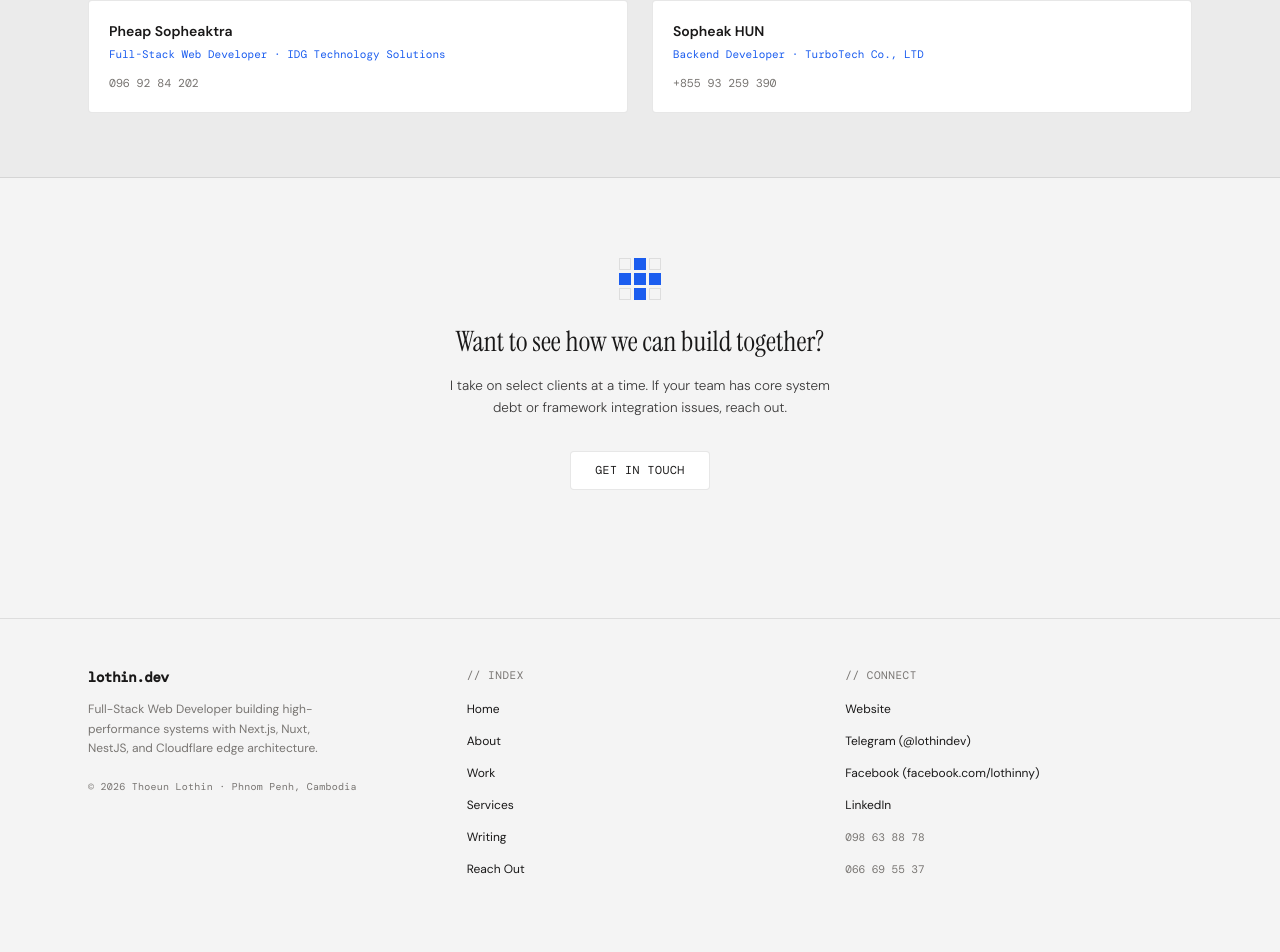
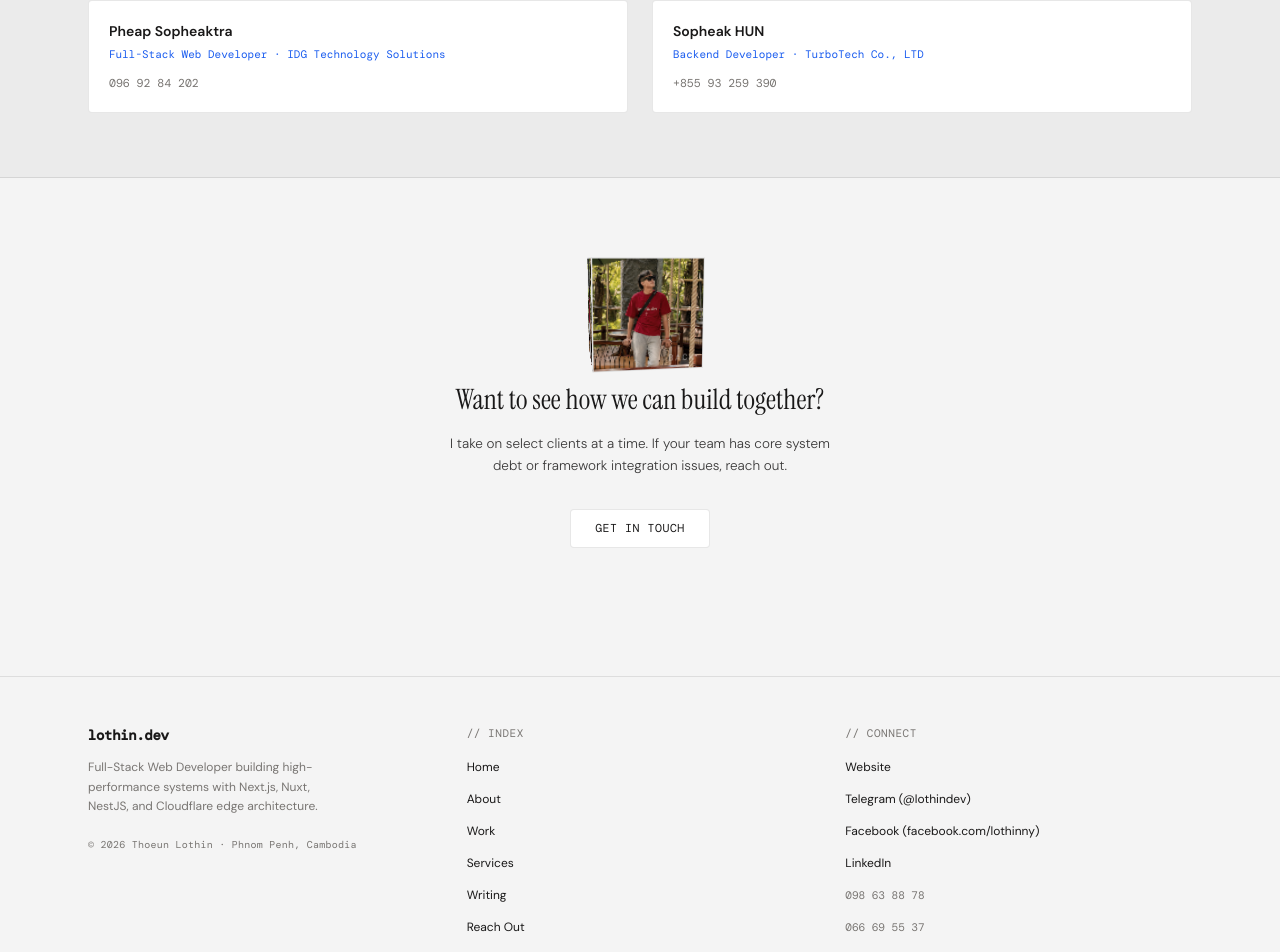
Before and after one commit to lothin1999/lothin-portfolio, a Next.js app: page /about in a window 1280 px wide. Shown: the part 4291-5243 px from the top of the page. Built offline with nearby package versions, Linux system fonts and the light colour scheme; no server answers.

Commit message:
feat: implement interactive 3D ImageCube component and integrate into About page CTA section

```diff
--- a/src/app/about/page.tsx
+++ b/src/app/about/page.tsx
@@ -4,7 +4,7 @@ import { getCVData } from "@/lib/cvStore";
 import { buildMetadata, breadcrumbsJsonLd } from "@/lib/seo";
 import { ActivePathBridge } from "@/components/ui/ActivePathBridge";
 import { ScrambleText } from "@/components/ui/ScrambleText";
-import { Glyph } from "@/components/ui/Glyph";
+import { AboutCTA } from "@/components/sections/AboutCTA";
 import { Chip } from "@/components/ui/Chip";
 import { ArrowUpRight } from "lucide-react";
 
@@ -377,23 +377,13 @@ export default async function AboutPage() {
       )}
 
       {/* Call to Action */}
-      <section className="py-20 text-center">
-        <div className="max-w-md mx-auto px-6 flex flex-col items-center gap-4">
-          <Glyph pattern="010111010" hoverPattern="111111111" size={42} gap={3} color="var(--accent)" />
-          <h2 className="font-serif text-[28px] text-ink leading-tight mt-2">
-            {cv.adminSettings?.aboutCta?.title || "Want to see how we can build together?"}
-          </h2>
-          <p className="text-[13.5px] text-ink2 leading-relaxed font-sans font-light max-w-sm">
-            {cv.adminSettings?.aboutCta?.desc || "I take on select clients at a time. If your team has core system debt or framework integration issues, reach out."}
-          </p>
-          <Link
-            href={cv.adminSettings?.aboutCta?.buttonHref || "/contact"}
-            className="mt-4 px-6 py-2.5 font-mono text-[11.5px] uppercase tracking-wider text-ink border border-rule hover:border-ink rounded bg-surface hover:bg-[var(--color-surface-subtle)] transition-all inline-block"
-          >
-            {cv.adminSettings?.aboutCta?.buttonText || "Get in touch"}
-          </Link>
-        </div>
-      </section>
+      <AboutCTA
+        title={cv.adminSettings?.aboutCta?.title}
+        desc={cv.adminSettings?.aboutCta?.desc}
+        buttonText={cv.adminSettings?.aboutCta?.buttonText}
+        buttonHref={cv.adminSettings?.aboutCta?.buttonHref}
+        photoUrl={profile.photoUrl}
+      />
     </div>
   );
 }
--- a/src/app/globals.css
+++ b/src/app/globals.css
@@ -740,3 +740,20 @@ details p {
     transparent
   );
 }
+
+/* 3D Image Cube */
+@keyframes cubeRotate {
+  0%   { transform: rotateX(-15deg) rotateY(0deg); }
+  25%  { transform: rotateX(15deg)  rotateY(90deg); }
+  50%  { transform: rotateX(-10deg) rotateY(180deg); }
+  75%  { transform: rotateX(20deg)  rotateY(270deg); }
+  100% { transform: rotateX(-15deg) rotateY(360deg); }
+}
+
+.image-cube-wrapper:hover .image-cube {
+  filter: drop-shadow(0 0 24px rgba(27, 93, 239, 0.18));
+}
+
+[data-theme="dark"] .image-cube-wrapper:hover .image-cube {
+  filter: drop-shadow(0 0 24px rgba(74, 127, 247, 0.25));
+}
--- /dev/null
+++ b/src/components/sections/AboutCTA.tsx
@@ -0,0 +1,44 @@
+"use client";
+
+import Link from "next/link";
+import { ImageCube } from "@/components/ui/ImageCube";
+
+interface AboutCTAProps {
+  title?: string;
+  desc?: string;
+  buttonText?: string;
+  buttonHref?: string;
+  photoUrl?: string;
+}
+
+export function AboutCTA({
+  title = "Want to see how we can build together?",
+  desc = "I take on select clients at a time. If your team has core system debt or framework integration issues, reach out.",
+  buttonText = "Get in touch",
+  buttonHref = "/contact",
+  photoUrl,
+}: AboutCTAProps) {
+  return (
+    <section className="py-20 text-center">
+      <div className="max-w-md mx-auto px-6 flex flex-col items-center gap-4">
+        <ImageCube
+          imageUrl={photoUrl}
+          fallbackText="SYS"
+          size={100}
+        />
+        <h2 className="font-serif text-[28px] text-ink leading-tight mt-2">
+          {title}
+        </h2>
+        <p className="text-[13.5px] text-ink2 leading-relaxed font-sans font-light max-w-sm">
+          {desc}
+        </p>
+        <Link
+          href={buttonHref}
+          className="mt-4 px-6 py-2.5 font-mono text-[11.5px] uppercase tracking-wider text-ink border border-rule hover:border-ink rounded bg-surface hover:bg-[var(--color-surface-subtle)] transition-all inline-block"
+        >
+          {buttonText}
+        </Link>
+      </div>
+    </section>
+  );
+}
--- /dev/null
+++ b/src/components/ui/ImageCube.tsx
@@ -0,0 +1,176 @@
+"use client";
+
+import { useState, useRef } from "react";
+
+interface ImageCubeProps {
+  /** URL of the image to show on cube faces */
+  imageUrl?: string;
+  /** Fallback text if no image */
+  fallbackText?: string;
+  /** Size of the cube in px */
+  size?: number;
+  /** CSS class */
+  className?: string;
+}
+
+export function ImageCube({
+  imageUrl,
+  fallbackText = "//",
+  size = 120,
+  className = "",
+}: ImageCubeProps) {
+  const [isPaused, setIsPaused] = useState(false);
+  const cubeRef = useRef<HTMLDivElement>(null);
+  const half = size / 2;
+
+  const faceStyle = (transform: string): React.CSSProperties => ({
+    position: "absolute",
+    width: `${size}px`,
+    height: `${size}px`,
+    backfaceVisibility: "hidden",
+    transform,
+    overflow: "hidden",
+    border: "1px solid var(--rule)",
+  });
+
+  const imgStyle: React.CSSProperties = {
+    width: "100%",
+    height: "100%",
+    objectFit: "cover",
+    display: "block",
+  };
+
+  const overlayColors = [
+    "rgba(var(--accent-rgb, 99,102,241), 0.08)",
+    "rgba(var(--accent-orange-rgb, 234,88,12), 0.10)",
+    "rgba(99, 102, 241, 0.06)",
+    "rgba(234, 88, 12, 0.08)",
+    "rgba(99, 102, 241, 0.12)",
+    "rgba(234, 88, 12, 0.06)",
+  ];
+
+  const transforms = [
+    `rotateY(0deg) translateZ(${half}px)`,     // front
+    `rotateY(180deg) translateZ(${half}px)`,   // back
+    `rotateY(90deg) translateZ(${half}px)`,    // right
+    `rotateY(-90deg) translateZ(${half}px)`,   // left
+    `rotateX(90deg) translateZ(${half}px)`,    // top
+    `rotateX(-90deg) translateZ(${half}px)`,   // bottom
+  ];
+
+  return (
+    <div
+      className={`image-cube-wrapper ${className}`}
+      style={{
+        width: `${size}px`,
+        height: `${size}px`,
+        perspective: `${size * 4}px`,
+        perspectiveOrigin: "50% 50%",
+      }}
+      onMouseEnter={() => setIsPaused(true)}
+      onMouseLeave={() => setIsPaused(false)}
+    >
+      <div
+        ref={cubeRef}
+        className="image-cube"
+        style={{
+          width: `${size}px`,
+          height: `${size}px`,
+          position: "relative",
+          transformStyle: "preserve-3d",
+          animation: `cubeRotate 12s cubic-bezier(0.45, 0.05, 0.55, 0.95) infinite`,
+          animationPlayState: isPaused ? "paused" : "running",
+          transition: "animation-play-state 0.3s ease",
+        }}
+      >
+        {transforms.map((tf, i) => (
+          <div key={i} style={faceStyle(tf)}>
+            {imageUrl ? (
+              <>
+                <img
+                  src={imageUrl}
+                  alt=""
+                  style={{
+                    ...imgStyle,
+                    filter: i === 0 ? "none" : `grayscale(${20 + i * 12}%) brightness(${1 - i * 0.04})`,
+                  }}
+                  draggable={false}
+                />
+                {/* Tinted overlay per face */}
+                <div
+                  style={{
+                    position: "absolute",
+                    inset: 0,
+                    background: overlayColors[i],
+                    mixBlendMode: "multiply",
+                  }}
+                />
+                {/* Corner index label */}
+                <span
+                  style={{
+                    position: "absolute",
+                    bottom: "4px",
+                    right: "6px",
+                    fontFamily: "var(--font-mono, monospace)",
+                    fontSize: "8px",
+                    letterSpacing: "1.5px",
+                    color: "rgba(255,255,255,0.5)",
+                    textTransform: "uppercase",
+                  }}
+                >
+                  {["front", "back", "right", "left", "top", "bottom"][i]}
+                </span>
+              </>
+            ) : (
+              <div
+                style={{
+                  width: "100%",
+                  height: "100%",
+                  background: "var(--surface)",
+                  display: "flex",
+                  alignItems: "center",
+                  justifyContent: "center",
+                }}
+              >
+                <span
+                  style={{
+                    fontFamily: "var(--font-mono, monospace)",
+                    fontSize: `${size * 0.15}px`,
+                    color: "var(--muted)",
+                    letterSpacing: "2px",
+                  }}
+                >
+                  {fallbackText}
+                </span>
+              </div>
+            )}
+          </div>
+        ))}
+      </div>
+
+      <style jsx>{`
+        @keyframes cubeRotate {
+          0% {
+            transform: rotateX(-15deg) rotateY(0deg);
+          }
+          25% {
+            transform: rotateX(15deg) rotateY(90deg);
+          }
+          50% {
+            transform: rotateX(-10deg) rotateY(180deg);
+          }
+          75% {
+            transform: rotateX(20deg) rotateY(270deg);
+          }
+          100% {
+            transform: rotateX(-15deg) rotateY(360deg);
+          }
+        }
+
+        .image-cube-wrapper:hover .image-cube {
+          filter: drop-shadow(0 0 20px rgba(var(--accent-rgb, 99,102,241), 0.15));
+        }
+      `}</style>
+    </div>
+  );
+}
```
